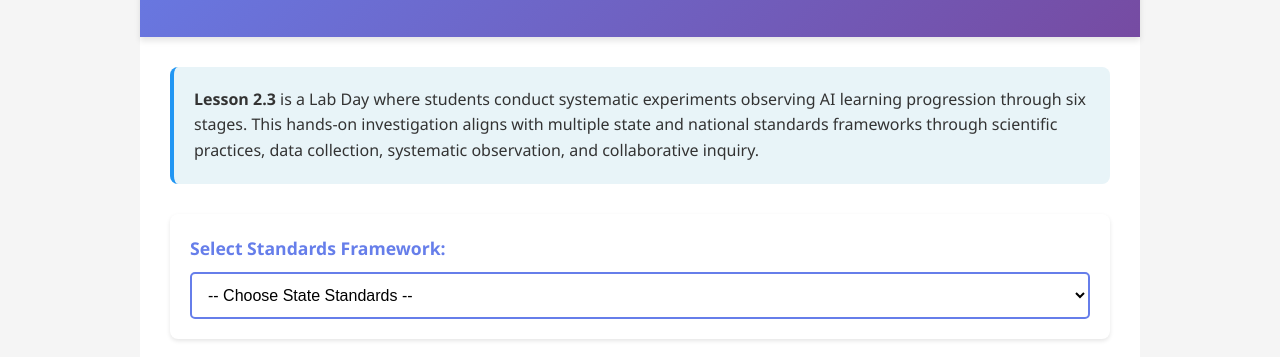
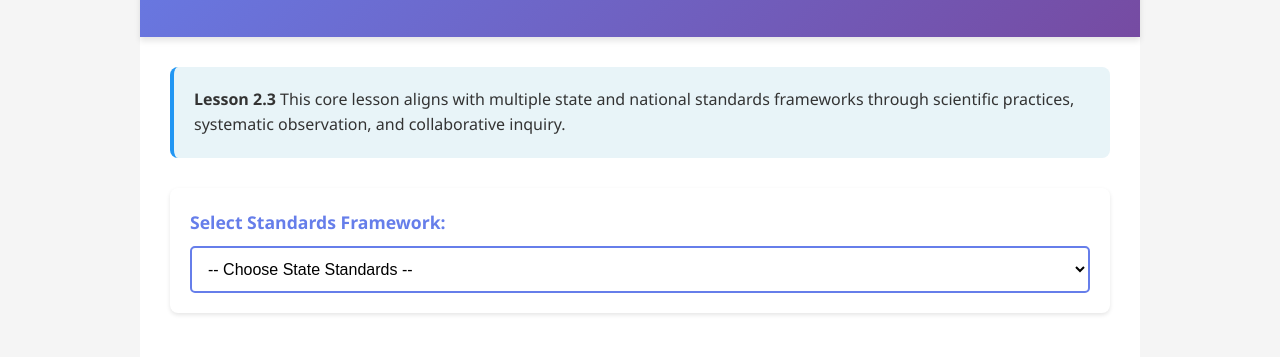
Before and after one commit to Suchocki88/UAI0203Standards, a plain HTML site: page index.html in a window 1280 px wide. Shown: the part 167-524 px from the top of the page. Drawn offline with Linux system fonts and the light colour scheme.

Commit message:
Update index.html

```diff
--- a/index.html
+++ b/index.html
@@ -223,7 +223,7 @@
 
         <div class="content">
             <div class="intro">
-                <p><strong>Lesson 2.3</strong> is a Lab Day where students conduct systematic experiments observing AI learning progression through six stages. This hands-on investigation aligns with multiple state and national standards frameworks through scientific practices, data collection, systematic observation, and collaborative inquiry.</p>
+                <p><strong>Lesson 2.3</strong> This core lesson aligns with multiple state and national standards frameworks through scientific practices, systematic observation, and collaborative inquiry.</p>
             </div>
 
             <div class="standards-selector">
```
